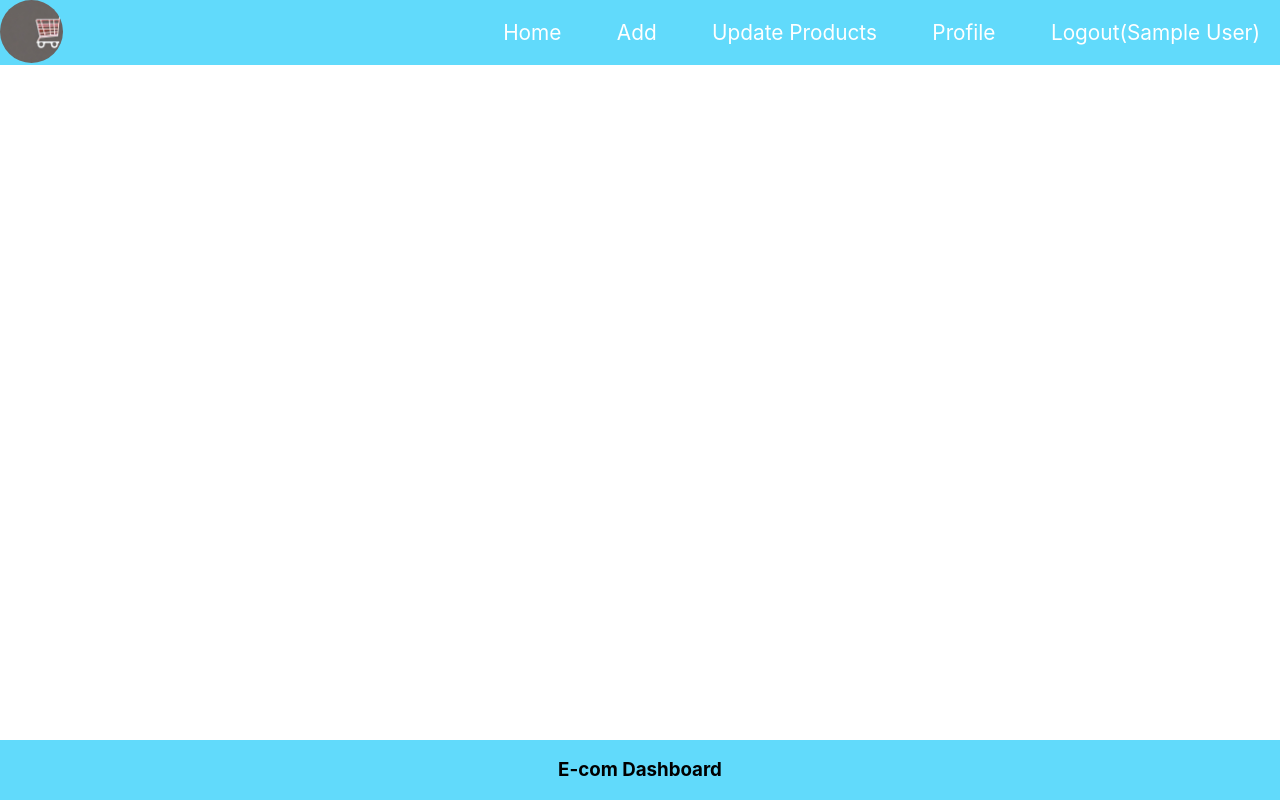
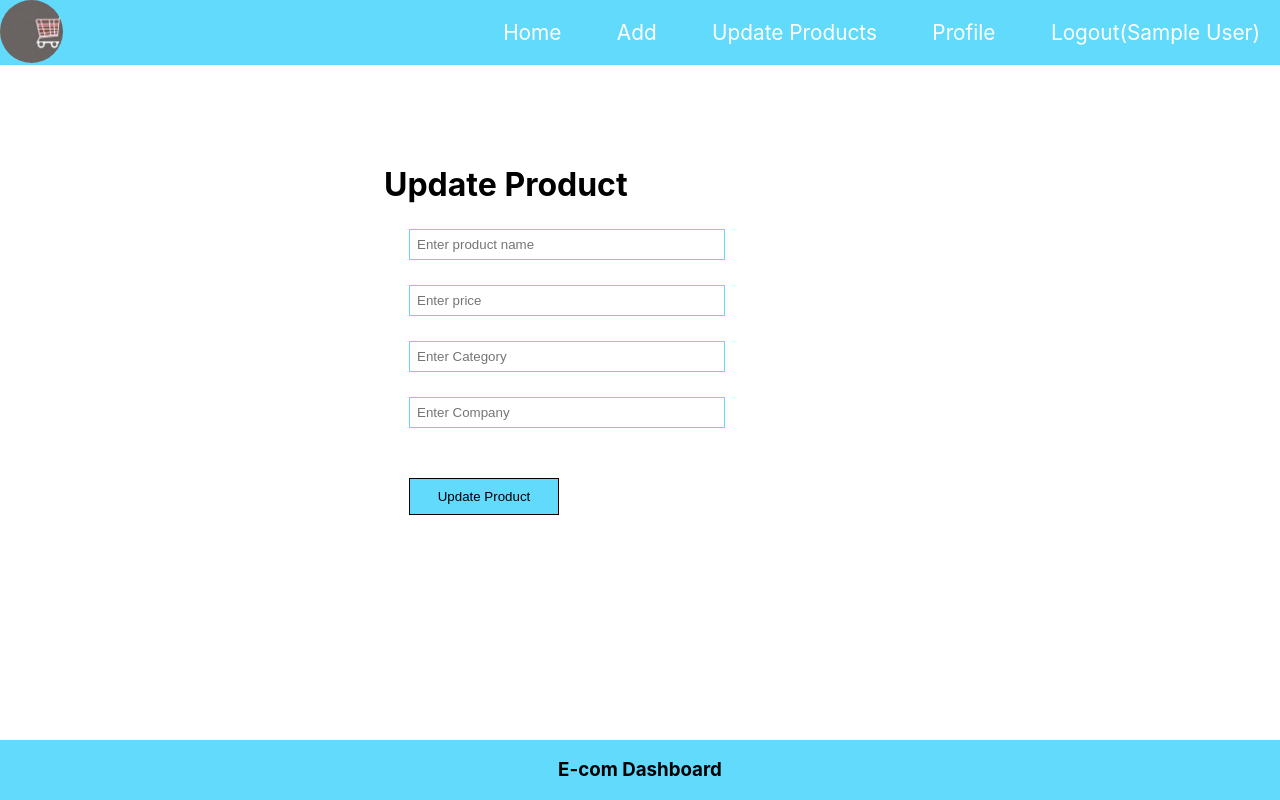
Before and after one commit to raj23jarwa/E-commerce-Dashboard, a React (Create React App) app: page /update/1 in a window 1280 px wide. Built offline with nearby package versions, Linux system fonts and the light colour scheme; sample sign-in values are in the browser's storage.

Commit message:
Update Product UI added

```diff
--- a/src/App.css
+++ b/src/App.css
@@ -41,7 +41,8 @@
 
 .loginbtn,
 .signupbtn,
-.addproductbtn {
+.addproductbtn,
+.updateproductbtn {
   margin: 25px;
   padding: 10px;
   width: 150px;
--- a/src/App.js
+++ b/src/App.js
@@ -7,6 +7,7 @@
 import Login from './components/Login';
 import AddProduct from './components/AddProduct';
 import ProductList from './components/ProductList';
+import UpdateProduct from './components/UpdateProduct';
 function App() {
   return (
     <div className="App">
@@ -16,7 +17,7 @@
           <Route element ={<PrivateComponent/>}>
           <Route path='/' element={<ProductList/>}> </Route>
           <Route path='/add' element={<AddProduct />}> </Route>
-          <Route path='/update' element={<h1>Update Listing Component</h1>}> </Route>
+          <Route path='/update/:id' element={<UpdateProduct />}> </Route>
           <Route path='/logout' element={<h1> Logout profile</h1>}> </Route>
           <Route path='/profile' element={<h1>Profile Component</h1>}> </Route>
 
--- a/src/components/ProductList.js
+++ b/src/components/ProductList.js
@@ -1,5 +1,5 @@
 import React, { useEffect, useState } from 'react'
-
+import { Link } from "react-router-dom";
 const ProductList = () => {
     const [products, setProducts] = useState([]);
     useEffect(() => {
@@ -43,7 +43,10 @@
                             <li> {item.name}</li>
                             <li> ${item.price}</li>
                             <li>{item.category}</li>
-                            <li><button onClick={()=>deleteProduct(item._id)} type='button' className='deletebtn'>Delete</button></li>
+                            <li>
+                                <button onClick={()=>deleteProduct(item._id)} type='button' className='deletebtn'>Delete</button>
+                                <Link to={"/update/"+item._id}>Update</Link>
+                                </li>
 
                         </ul>
                     );
--- /dev/null
+++ b/src/components/UpdateProduct.js
@@ -0,0 +1,53 @@
+import React from 'react'
+import { useState } from 'react';
+const UpdateProduct = () => {
+    const [name, setName] = useState('');
+    const [price, setPrice] = useState('');
+    const [category, setCategory] = useState('');
+    const [company, setCompany] = useState('');
+    const [error,setError]=useState(false);
+
+    const handleupdateproduct = async () => {
+        console.log(name,price,category,company)
+
+
+    }
+    return (
+        <div className='addproduct'>
+            <h1> Update  Product</h1>
+            <input
+                type='text'
+                placeholder='Enter product name'
+                className='inputBox'
+                value={name}
+                onChange={(e) => setName(e.target.value)}
+            />
+            <input
+                type='text'
+                placeholder='Enter price'
+                className='inputBox'
+                value={price}
+                onChange={(e) => setPrice(e.target.value)}
+            />
+
+            <input
+                type='text'
+                placeholder='Enter Category'
+                className='inputBox'
+                value={category}
+                onChange={(e) => setCategory(e.target.value)}
+            />
+
+            <input
+                type='text'
+                placeholder='Enter Company'
+                className='inputBox'
+                value={company}
+                onChange={(e) => setCompany(e.target.value)}
+            />
+            <button className='updateproductbtn' type='button' onClick={handleupdateproduct}>Update Product</button>
+        </div>
+    );
+};
+
+export default UpdateProduct
```
